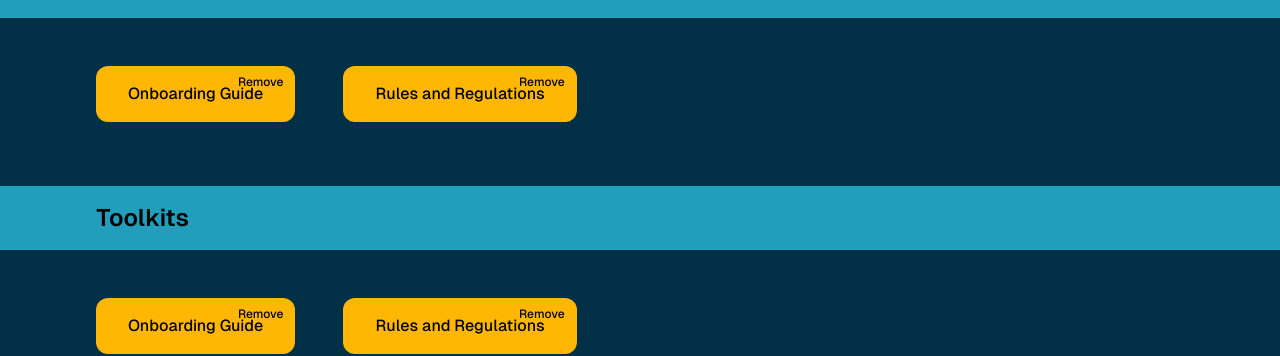
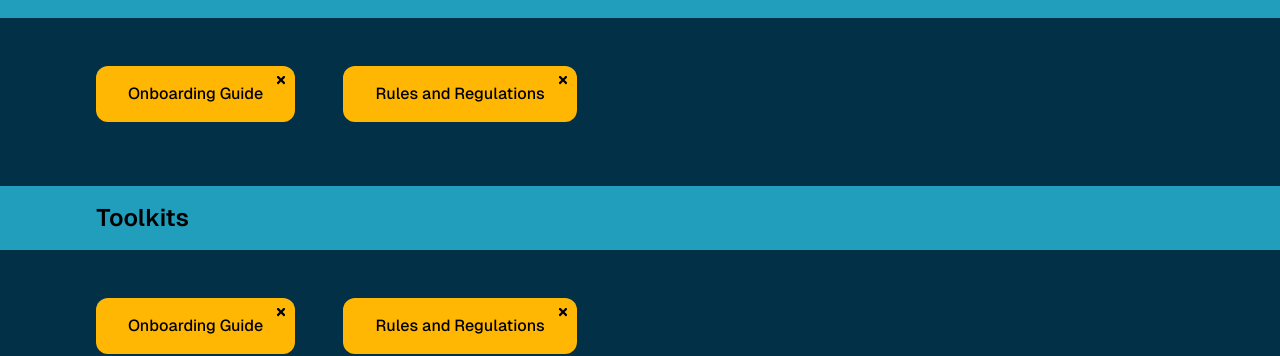
Before and after one commit to diminecjean/hackfinity, a Next.js app: page /admin/resources in a window 1280 px wide. Shown: the part 462-818 px from the top of the page. Built offline with nearby package versions, Linux system fonts and the light colour scheme.

Commit message:
Add remove button on resources

```diff
--- a/src/app/admin/resources/page.js
+++ b/src/app/admin/resources/page.js
@@ -1,9 +1,10 @@
 "use client";
 import TopBanner from "@/components/custom/top-banner";
 import { useState } from "react";
+import { FaTimes } from 'react-icons/fa';
 
-// Dummy user role, replace with actual user role logic from authentication
-const userRole = "admin"; // This could be "admin" or "user"
+// This is just dummy user role, replace with actual user role logic after we have auth
+const userRole = "admin";
 
 export default function Resources() {
     const [resources, setResources] = useState([
@@ -62,10 +63,10 @@ function Section({ title, resources, isAdmin, onRemove }) {
                         {resource.title}
                         {isAdmin && (
                             <button
-                                className="absolute top-0 right-0 mt-1 mr-1 px-2 py-1 text-xs text-red-500"
+                                className="absolute top-0 right-0 mt-1 mr-1 p-1 text-red-600 bg-red-100 rounded-full hover:bg-red-500 hover:text-white transition duration-300 ease-in-out"
                                 onClick={() => onRemove(resource.id)}
                             >
-                                Remove
+                                <FaTimes size={12} />
                             </button>
                         )}
                     </div>
```
